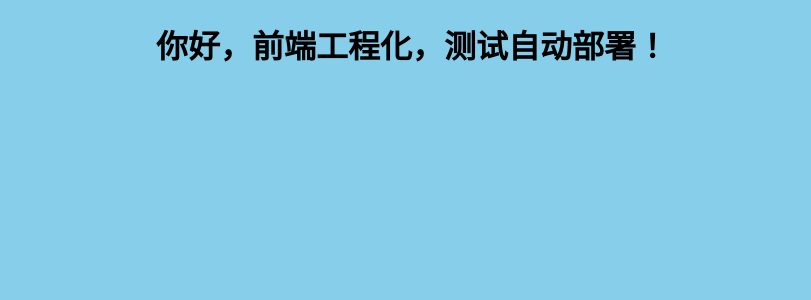
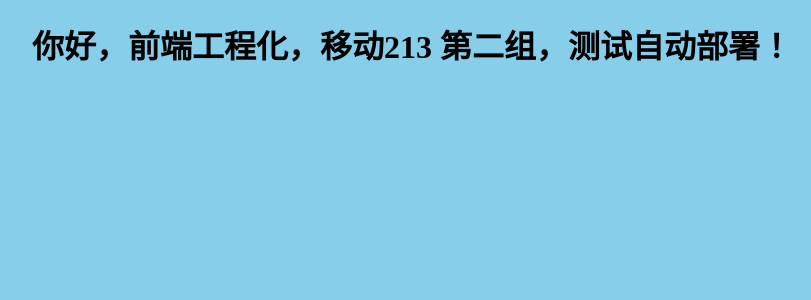
Before and after one commit to Tamrac-web/webpack-vue3, a Vue app: page / in a window 1280 px wide. Shown: the top 300 px of the page, without its empty margins (228-1039 px from the left). Built offline with nearby package versions, Linux system fonts and the light colour scheme; no server answers.

Commit message:
测试推送自动部署到page页

```diff
--- a/src/App.vue
+++ b/src/App.vue
@@ -2,7 +2,7 @@
 import axios from 'axios';
 import { onMounted, ref } from "vue";
 
-const msg = ref("你好，前端工程化，测试自动部署！");
+const msg = ref("你好，前端工程化，移动213 第二组，测试自动部署！");
 
 const getData = () => {
   axios.get('/api/test').then(response => {
```
